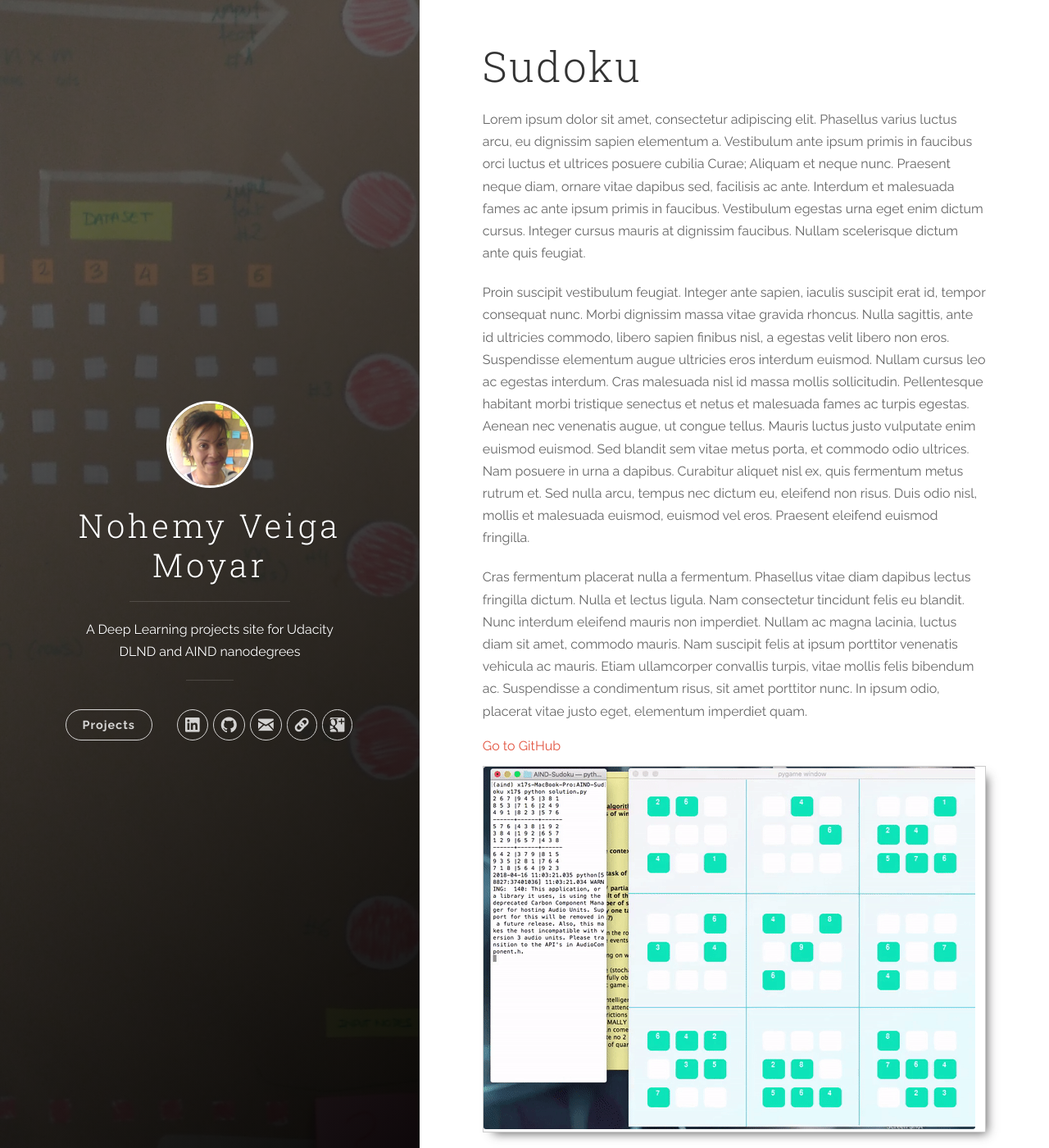
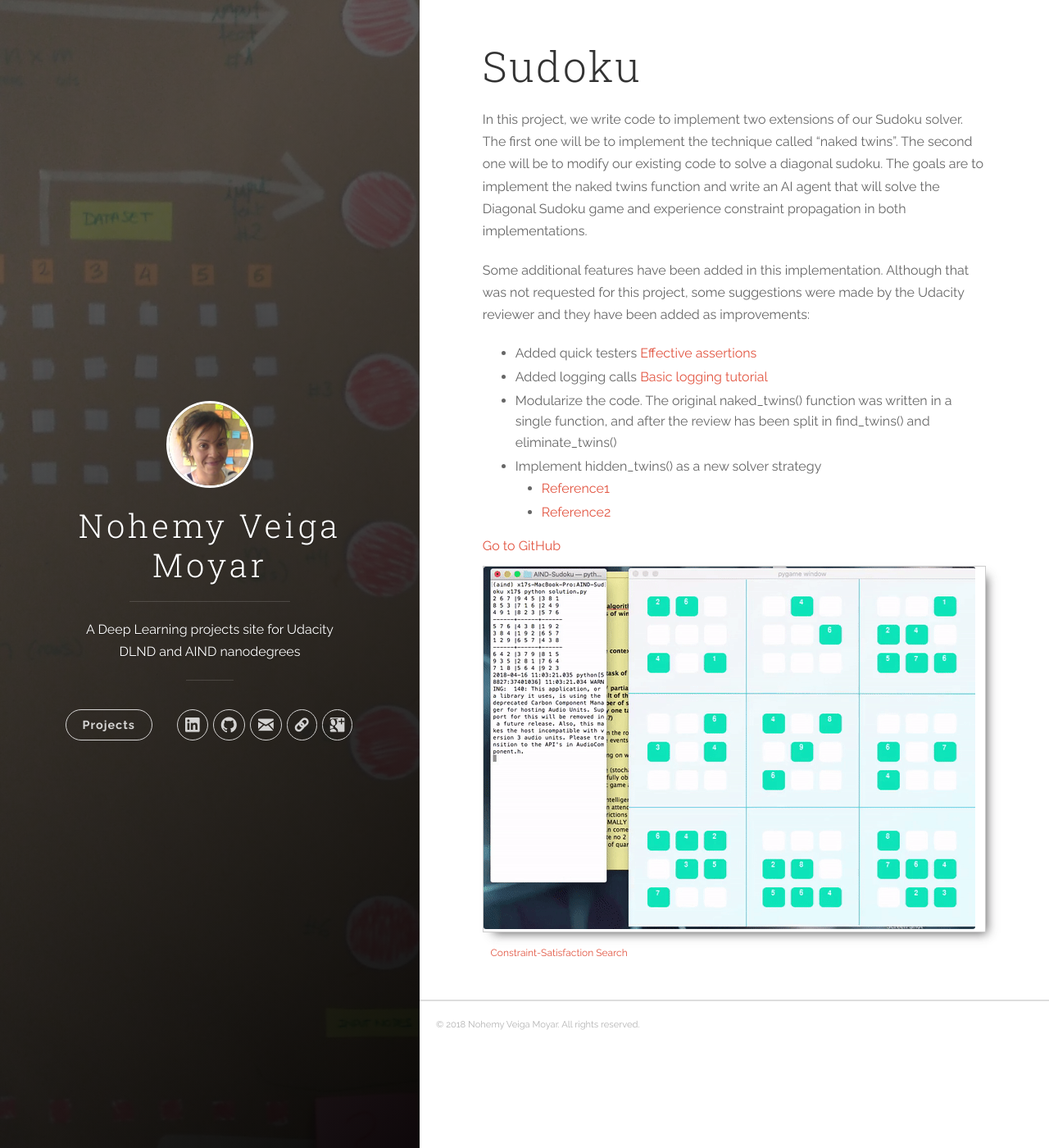
Before and after one commit to nvmoyar/nvmoyar.github.io, a Jekyll site: the page built from _projects/sudoku.md, in a window 1280 px wide and 1400 px high. Shown: the whole window at 82% size. Built offline with Jekyll 4.4.1, drawn with Linux system fonts in a browser that asks for light colours.

Commit message:
docs: Update project description

```diff
--- a/_projects/sudoku.md
+++ b/_projects/sudoku.md
@@ -1,7 +1,7 @@
 ---
 title: Sudoku
 layout: project_page
-description: Morbi placerat facilisis elit sit amet consectetur. Donec et orci a nisl bibendum pellentesque ac sed risus. Pellentesque habitant morbi tristique senectus et netus et malesuada fames ac turpis egestas. Aliquam erat volutpat. Phasellus ultricies massa ut placerat hendrerit.
+description: In this project, we write code to implement two extensions of our Sudoku solver. The first one will be to implement the technique called "naked twins". The second one will be to modify our existing code to solve a diagonal sudoku. The goals are to implement the naked twins function and write an AI agent that will solve the Diagonal Sudoku game and experience constraint propagation in both implementations. Some additional features have been added in this implementation. Although that was not requested for this project, some suggestions were made by the Udacity reviewer and they have been added as improvements.
 project-link: https://github.com/nvmoyar/sudoku
 project-image: sudoku_screenshot.gif
 project-category: AI Algorithms
@@ -9,8 +9,14 @@
  Constraint-Satisfaction
  Search
 ---
-Lorem ipsum dolor sit amet, consectetur adipiscing elit. Phasellus varius luctus arcu, eu dignissim sapien elementum a. Vestibulum ante ipsum primis in faucibus orci luctus et ultrices posuere cubilia Curae; Aliquam et neque nunc. Praesent neque diam, ornare vitae dapibus sed, facilisis ac ante. Interdum et malesuada fames ac ante ipsum primis in faucibus. Vestibulum egestas urna eget enim dictum cursus. Integer cursus mauris at dignissim faucibus. Nullam scelerisque dictum ante quis feugiat.
 
-Proin suscipit vestibulum feugiat. Integer ante sapien, iaculis suscipit erat id, tempor consequat nunc. Morbi dignissim massa vitae gravida rhoncus. Nulla sagittis, ante id ultricies commodo, libero sapien finibus nisl, a egestas velit libero non eros. Suspendisse elementum augue ultricies eros interdum euismod. Nullam cursus leo ac egestas interdum. Cras malesuada nisl id massa mollis sollicitudin. Pellentesque habitant morbi tristique senectus et netus et malesuada fames ac turpis egestas. Aenean nec venenatis augue, ut congue tellus. Mauris luctus justo vulputate enim euismod euismod. Sed blandit sem vitae metus porta, et commodo odio ultrices. Nam posuere in urna a dapibus. Curabitur aliquet nisl ex, quis fermentum metus rutrum et. Sed nulla arcu, tempus nec dictum eu, eleifend non risus. Duis odio nisl, mollis et malesuada euismod, euismod vel eros. Praesent eleifend euismod fringilla.
+In this project, we write code to implement two extensions of our Sudoku solver. The first one will be to implement the technique called "naked twins". The second one will be to modify our existing code to solve a diagonal sudoku. The goals are to implement the naked twins function and write an AI agent that will solve the Diagonal Sudoku game and experience constraint propagation in both implementations.
 
-Cras fermentum placerat nulla a fermentum. Phasellus vitae diam dapibus lectus fringilla dictum. Nulla et lectus ligula. Nam consectetur tincidunt felis eu blandit. Nunc interdum eleifend mauris non imperdiet. Nullam ac magna lacinia, luctus diam sit amet, commodo mauris. Nam suscipit felis at ipsum porttitor venenatis vehicula ac mauris. Etiam ullamcorper convallis turpis, vitae mollis felis bibendum ac. Suspendisse a condimentum risus, sit amet porttitor nunc. In ipsum odio, placerat vitae justo eget, elementum imperdiet quam.
+Some additional features have been added in this implementation. Although that was not requested for this project, some suggestions were made by the Udacity reviewer and they have been added as improvements:
+
+* Added quick testers [Effective assertions](https://wiki.python.org/moin/UsingAssertionsEffectively)
+* Added logging calls [Basic logging tutorial](https://docs.python.org/3/howto/logging.html)
+* Modularize the code. The original naked_twins() function was written in a single function, and after the review has been split in find_twins() and eliminate_twins()
+* Implement hidden_twins() as a new solver strategy
+    * [Reference1](https://www.sudokuoftheday.com/techniques/hidden-pairs-triples/)
+    * [Reference2](http://www.sudokudragon.com/tutorialhiddentwins.htm)
```
